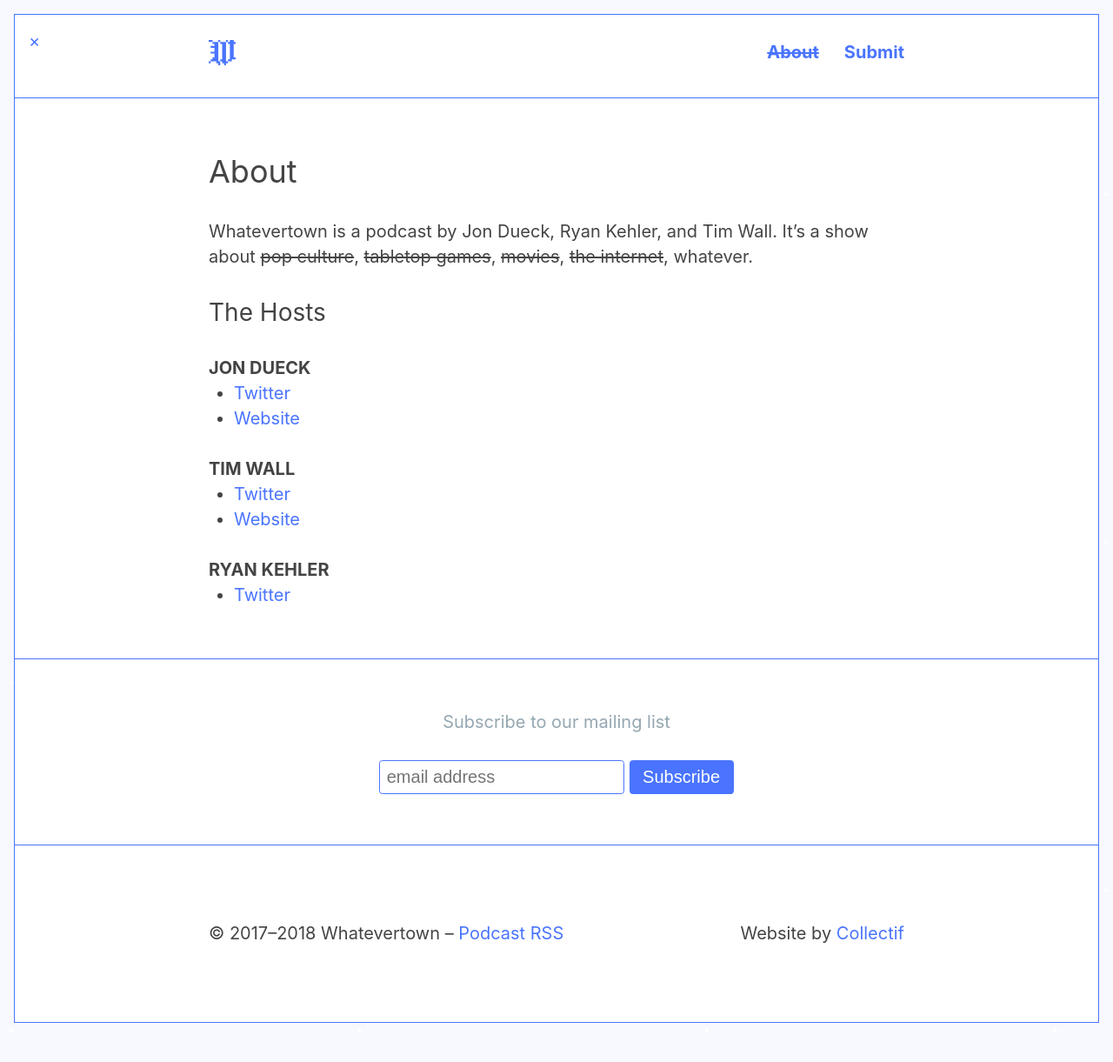
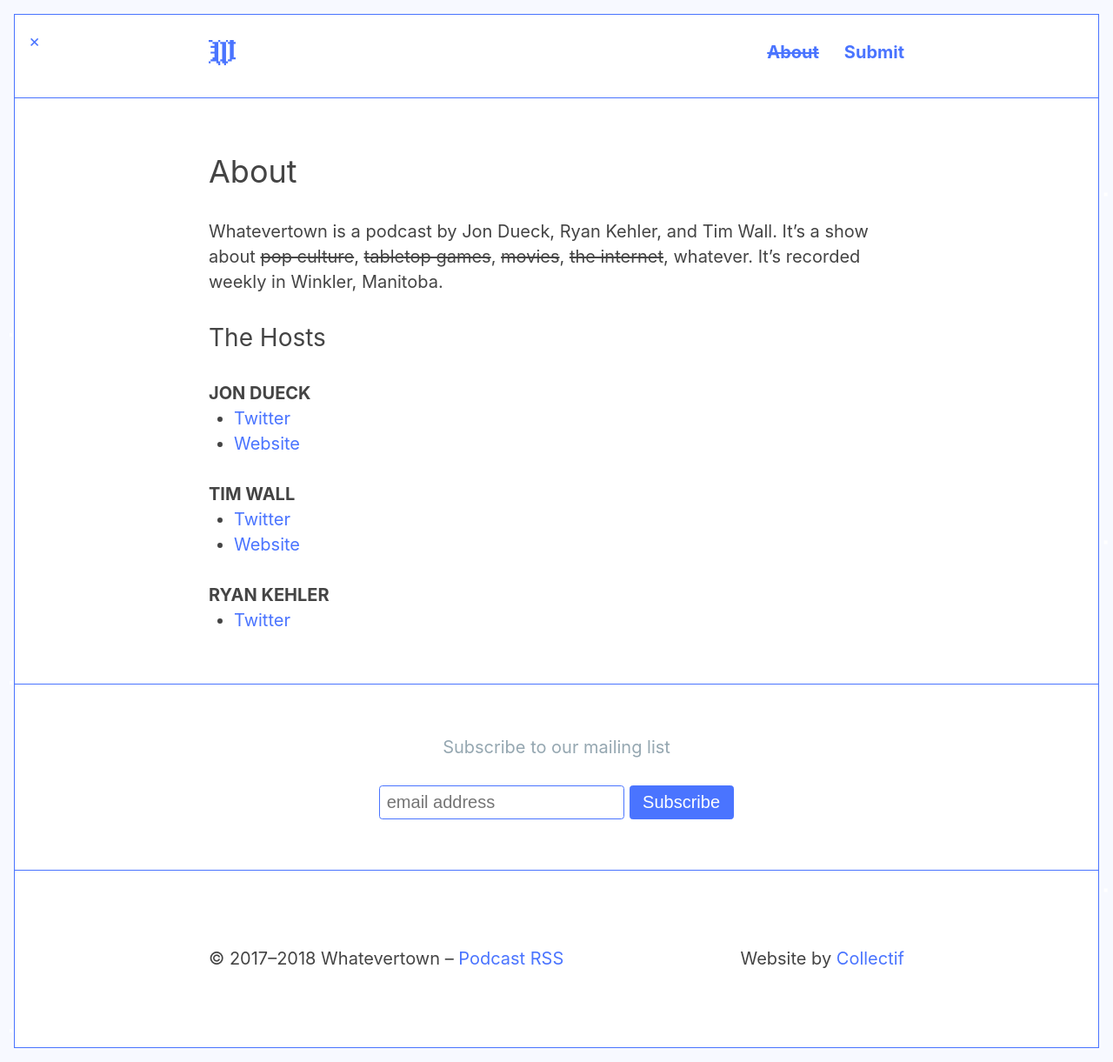
Before and after one commit to jondueck/whatevertown, a Jekyll site: the page built from about.md, in a window 1280 px wide. Shown: the whole page at 87% size. Built offline with Jekyll 4.4.1, drawn with Linux system fonts in a browser that asks for light colours; some web fonts are replaced; before the commit the page ends 1192 px from its top, so only the background shows below that.

Commit message:
Updated About

```diff
--- a/about.md
+++ b/about.md
@@ -3,7 +3,7 @@ title: About
 layout: page
 ---
 
-Whatevertown is a podcast by Jon Dueck, Ryan Kehler, and Tim Wall. It's a show about ~~pop culture~~, ~~tabletop games~~, ~~movies~~, ~~the internet~~, whatever.
+Whatevertown is a podcast by Jon Dueck, Ryan Kehler, and Tim Wall. It's a show about ~~pop culture~~, ~~tabletop games~~, ~~movies~~, ~~the internet~~, whatever. It's recorded weekly in Winkler, Manitoba.
 
 ## The Hosts
 
```
